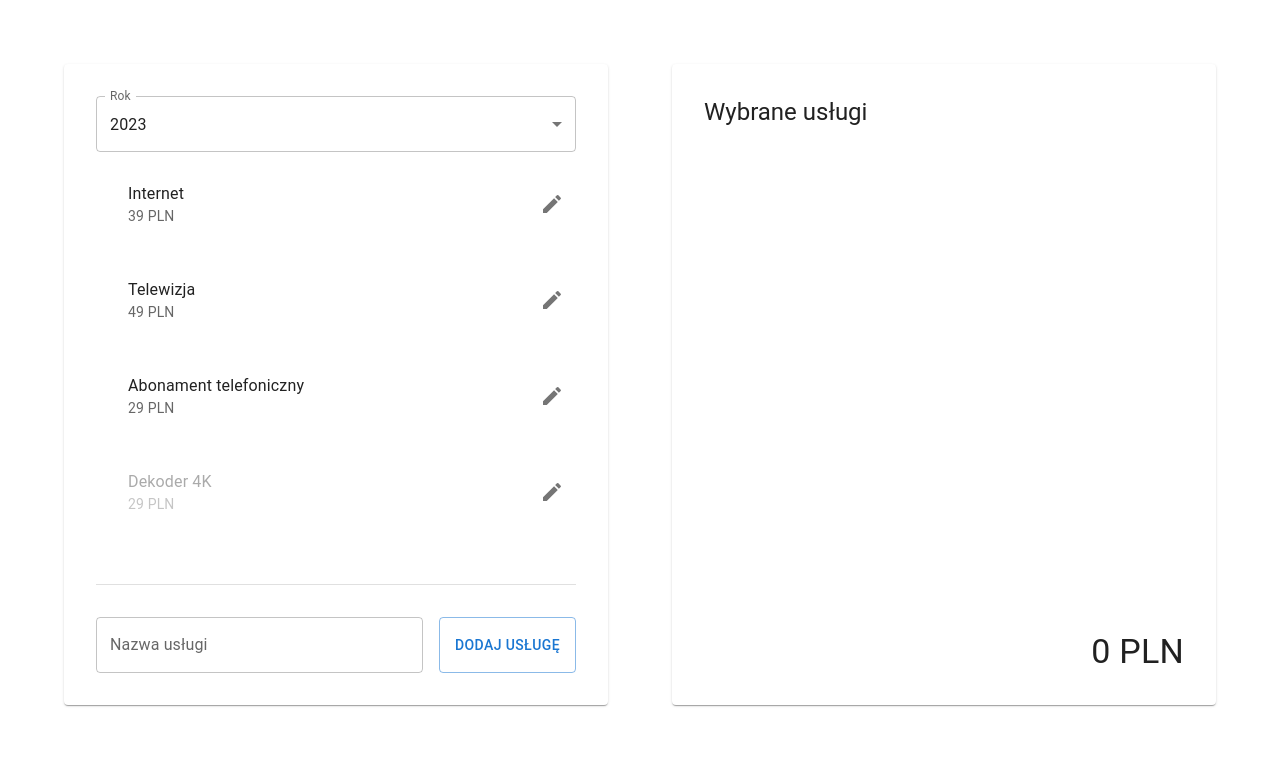
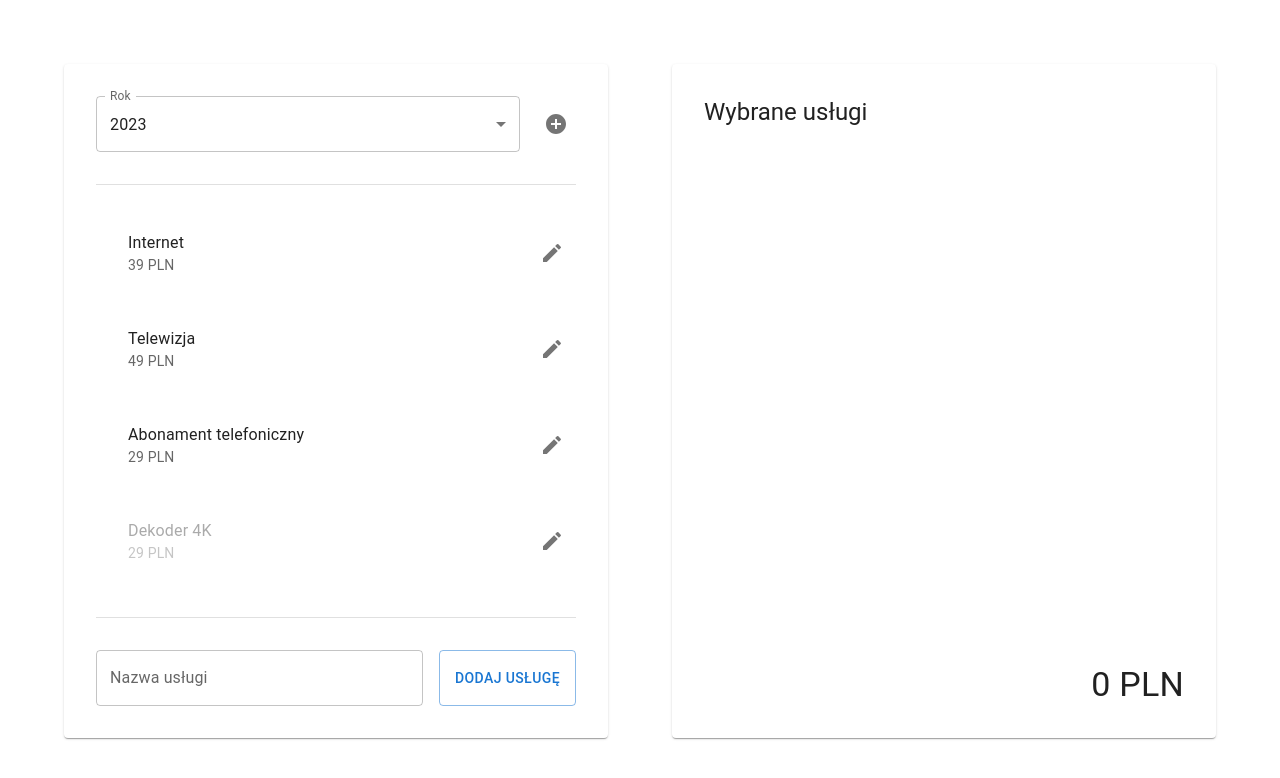
Before and after one commit to HubertNastaly/sp-tech-recruitment-task, a React (Vite) app: page / in a window 1280 px wide. Shown: the top 778 px of the page. Built offline with nearby package versions, Linux system fonts and the light colour scheme.

Commit message:
Implement adding year

```diff
--- a/src/App.tsx
+++ b/src/App.tsx
@@ -5,7 +5,7 @@ import { useCallback, useState } from "react"
 import { DEFAULT_SERVICES, DEFAULT_YEARS, Service, Year } from "./model"
 
 function App() {
-  const [years] = useState(DEFAULT_YEARS)
+  const [years, setYears] = useState(DEFAULT_YEARS)
   const [selectedYear, setSelectedYear] = useState<Year>(DEFAULT_YEARS[0])
   const [services, setServices] = useState(DEFAULT_SERVICES)
 
@@ -39,6 +39,14 @@ function App() {
     })
   }, [setServices])
 
+  const addYear = useCallback((newYear: Year) => {
+    setYears(years => [...years, newYear].sort())
+    setServices(services => services.map(service => {
+      const updatedService: Service = { ...service, prices: { ...service.prices, [newYear]: 0 } }
+      return updatedService
+    }))
+  }, [setYears])
+
   return (
     <Container maxWidth="lg">
       <Box sx={{ maxHeight: '100vh', width: '100%', marginTop: 8, display: 'flex', gap: 8 }}>
@@ -50,6 +58,7 @@ function App() {
           onServiceSelectToggle={toggleSelect}
           onServiceAdd={addService}
           onServiceUpdate={updateService}
+          onYearAdd={addYear}
         />
         <SelectedServicesList year={selectedYear} services={services} />
       </Box>
--- a/src/components/AvailableServicesList/AvailableServicesList.tsx
+++ b/src/components/AvailableServicesList/AvailableServicesList.tsx
@@ -1,7 +1,7 @@
 import { Box, Divider, IconButton, List, ListItem, ListItemButton, ListItemText, Paper, TextField, colors } from "@mui/material"
 import { useCallback, useState } from "react"
 import { Service, Year } from "../../model"
-import { Check, Close, Edit } from "@mui/icons-material"
+import { AddCircle, Check, Close, Edit } from "@mui/icons-material"
 import { YearSelect } from "./YearSelect"
 import { ServiceInput } from "./ServiceInput"
 
@@ -13,12 +13,15 @@ interface Props {
   onServiceSelectToggle: (service: Service) => void
   onServiceAdd: (serviceName: string) => void
   onServiceUpdate: (serviceId: number, service: Service) => void
+  onYearAdd: (newYear: Year) => void
 }
 
-export const AvailableServicesList = ({ selectedYear, years, onServiceSelectToggle, onYearChange, services, onServiceAdd, onServiceUpdate }: Props) => {
+export const AvailableServicesList = ({ selectedYear, years, onServiceSelectToggle, onYearChange, services, onServiceAdd, onServiceUpdate, onYearAdd }: Props) => {
   const [editedServiceId, setEditedServiceId] = useState<number | null>(null)
   const [editedServiceName, setEditedServiceName] = useState<string | null>(null)
   const [editedServicePrice, setEditedServicePrice] = useState<string | null>(null)
+
+  const [newYear, setNewYear] = useState<Year | null>(null)
 
   const canSelectService = useCallback((service: Service) => {
     const dependency = services.find(({ name }) => service.dependecy === name)
@@ -47,9 +50,35 @@ export const AvailableServicesList = ({ selectedYear, years, onServiceSelectTogg
     onServiceUpdate(editedServiceId, updatedService)
   }, [editedServiceId, onServiceUpdate, services, selectedYear])
 
+  const handleAddYear = useCallback((addedYear: Year) => {
+    onYearAdd(addedYear)
+    setNewYear(null)
+  }, [onYearAdd, setNewYear])
+
   return (
     <Paper sx={{ flex: 1, padding: 4 }}>
-      <YearSelect years={years} onChange={onYearChange} />
+      {/* TODO: extract */}
+      <Box sx={{ display: 'flex', alignItems: 'center', gap: 1 }}>
+        {newYear === null ? (
+          <>
+            <YearSelect years={years} onChange={onYearChange} />
+            <IconButton onClick={() => setNewYear(years[years.length - 1] + 1)} title="Dodaj rok" sx={{ marginLeft: 1 }}>
+              <AddCircle />
+            </IconButton>
+          </>
+        ) : (
+          <>
+            <TextField label="Rok" value={newYear} onChange={({ target: { value }}) => setNewYear(Number(value))} type="number" sx={{ flex: 1 }} />
+            <IconButton onClick={() => handleAddYear(Number(newYear))} disabled={years.includes(newYear)}>
+              <Check />
+            </IconButton>
+            <IconButton onClick={() => setNewYear(null)}>
+              <Close />
+            </IconButton>
+          </>
+        )}
+      </Box>
+      <Divider sx={{ marginTop: 4, marginBottom: 2 }} />
       <List>
         {services.map((service, index) => (
           <ListItem key={service.name} sx={{ outline: service.selected ? `1px solid ${colors.blue[600]}` : 'none', marginBottom: 1, paddingRight: 12 }} secondaryAction={index !== editedServiceId ? (
@@ -79,7 +108,7 @@ export const AvailableServicesList = ({ selectedYear, years, onServiceSelectTogg
           </ListItem>
         ))}
       </List>
-      <Divider sx={{ marginTop: 4, marginBottom: 4 }}/>
+      <Divider sx={{ marginTop: 2, marginBottom: 4 }}/>
       <ServiceInput onServiceAdd={onServiceAdd} />
     </Paper>
   )
```
